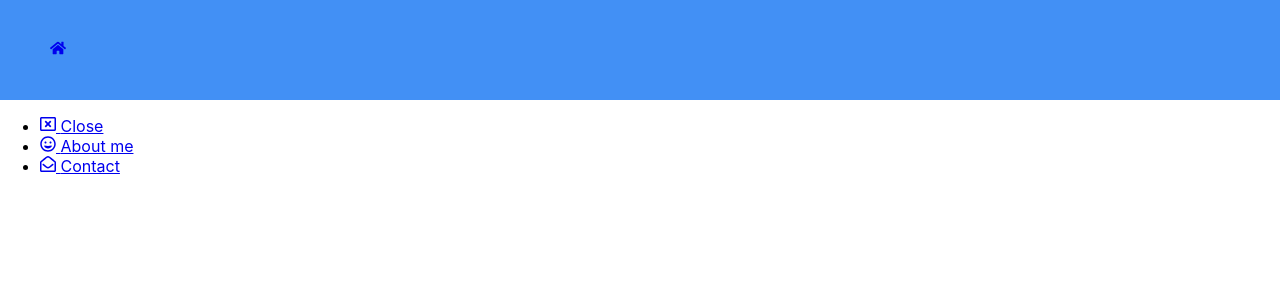
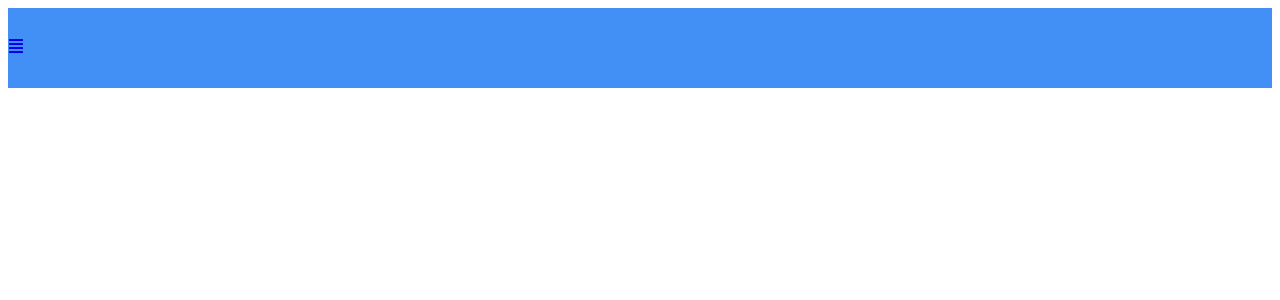
Before and after one commit to simosimb98/simospersonalwebsite, a React (Create React App) app in the folder simospersonalwebsite/: page / in a window 1280 px wide. Shown: the top 300 px of the page. Built offline with nearby package versions, Linux system fonts and the light colour scheme.

Commit message:
new for my website

```diff
--- a/simospersonalwebsite/src/components/Navbar.css
+++ b/simospersonalwebsite/src/components/Navbar.css
@@ -1,15 +1,73 @@
 .navbar {
     background-color: #4290f5;
-    height: 100px;
+    height: 80px;
     display: flex;
-    justify-content: flex-start;
+    justify-content: start;
     align-items: center;
 }
 
-.navbar-icon {
-    margin-left: 50px;
+.menu-bars {
+    margin-left: 2rem;
+    font-size: 2rem;
+    background: none;
 }
 
-.menu-bars {
+.nav-menu {
+    background-color: #4290f5;
+    width: 250px;
+    height: 100vh;
+    display: flex;
+    justify-content: center;
+    position: fixed;
+    top: 0;
+    left: -100%;
+    transition: 850ms;
+}
 
+.nav-menu.active {
+    left: 0;
+    transition: 350ms;
 }
+
+.nav-text {
+    display: flex;
+    justify-content: start;
+    align-items: center;
+    padding: 8px 0px 8px 16px;
+    list-style: none;
+    height: 60px;
+}
+
+.nav-text a {
+    text-decoration: none;
+    color: antiquewhite;
+    font-size: 15px;
+    width: 100%;
+    height: 100%;
+    display: flex;
+    justify-content: center;
+    align-items: center;
+    padding: 0px 16px;
+    border-radius: 4px;
+}
+
+.nav-text a:hover {
+    background-color: aquamarine;
+}
+
+.nav-menu-items {
+    width: 100%;
+}
+
+.navbar-toggle {
+    background-color: aquamarine;
+    /* width: 100%;
+    height: 100%; */
+    display: flex;
+    justify-content: start;
+    align-items: center;
+}
+
+span {
+    margin-left: 3px;
+}
--- a/simospersonalwebsite/src/components/Navbar.js
+++ b/simospersonalwebsite/src/components/Navbar.js
@@ -16,14 +16,14 @@ function Navbar() {
         <>
             <div className="navbar">
                 <Link to="/" className="navbar-link">
-                    <FaIcons.FaHome className="navbar-icon" onClick={showSidebar} />
+                    <FaIcons.FaAlignJustify className="navbar-icon" onClick={showSidebar} />
                 </Link>
             </div>
 
-            <nav className={sidebar ? "navbar-menu active" : "navbar-menu"}>
-                <ul className="navbar-menu-items">
-                    <li className="nav-text">
-                        <Link to="/"><FaIcons.FaRegWindowClose /> <span>Close</span></Link>
+            <nav className={sidebar ? "nav-menu active" : "nav-menu"}>
+                <ul className="nav-menu-items">
+                    <li className="navbar-toggle">
+                        <Link to="#" className='menu-bars'><FaIcons.FaRegWindowClose /></Link>
                     </li>
                     {SideBarData.map((itm,idx)=> {
                         return(
--- a/simospersonalwebsite/src/index.css
+++ /dev/null
@@ -1,13 +0,0 @@
-body {
-  margin: 0;
-  font-family: -apple-system, BlinkMacSystemFont, 'Segoe UI', 'Roboto', 'Oxygen',
-    'Ubuntu', 'Cantarell', 'Fira Sans', 'Droid Sans', 'Helvetica Neue',
-    sans-serif;
-  -webkit-font-smoothing: antialiased;
-  -moz-osx-font-smoothing: grayscale;
-}
-
-code {
-  font-family: source-code-pro, Menlo, Monaco, Consolas, 'Courier New',
-    monospace;
-}
--- a/simospersonalwebsite/src/index.js
+++ b/simospersonalwebsite/src/index.js
@@ -1,6 +1,5 @@
 import React from 'react';
 import ReactDOM from 'react-dom/client';
-import './index.css';
 import App from './App';
 import reportWebVitals from './reportWebVitals';
 
```
